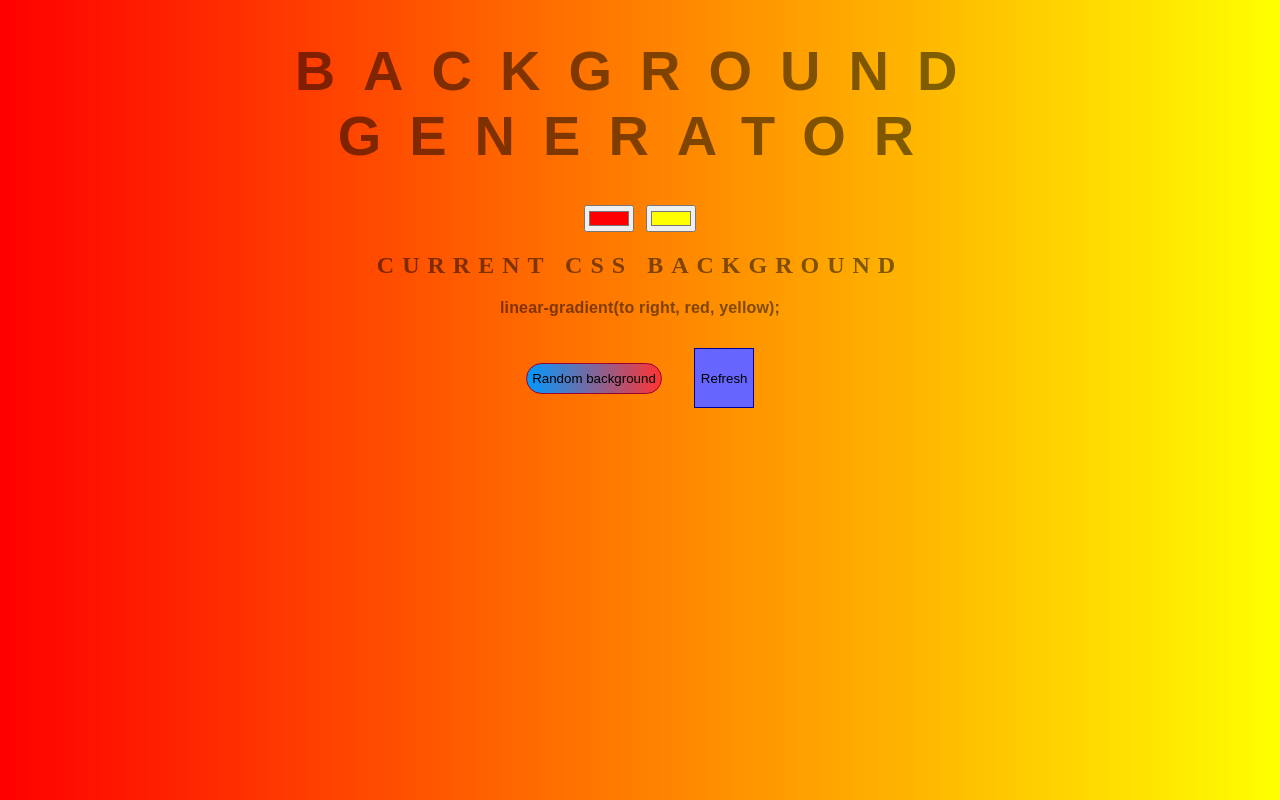
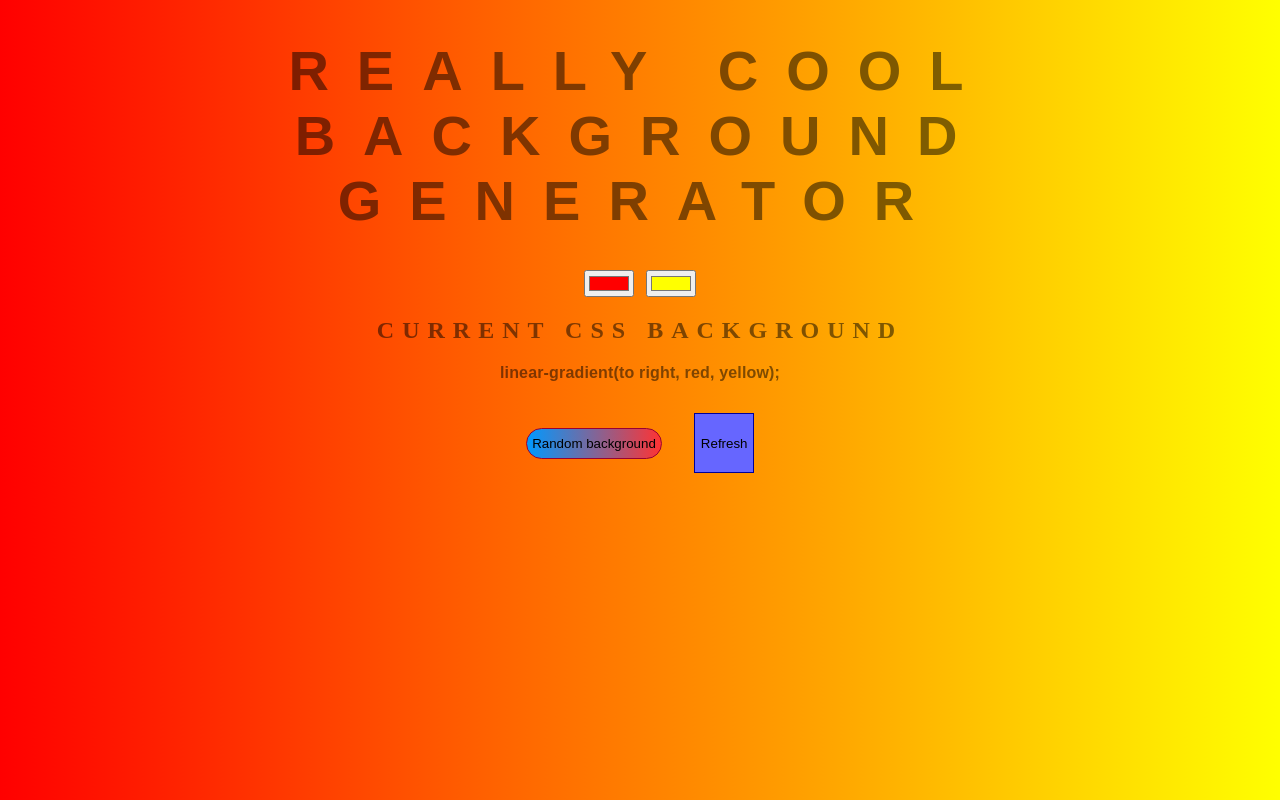
Before and after one commit to YolyaBat/Background-generator, a plain HTML site: page index.html in a window 1280 px wide. Drawn offline with Linux system fonts and the light colour scheme.

Commit message:
Changed title

```diff
--- a/index.html
+++ b/index.html
@@ -5,7 +5,7 @@
 	<link rel="stylesheet" type="text/css" href="style.css">
 </head>
 <body id="gradient" style="background: linear-gradient(to right, red , yellow);">
-	<h1>Background Generator</h1>
+	<h1>Really cool Background Generator</h1>
 	<input class="color1" type="color" name="color1" value="#00ff00">
 	<input class="color2" type="color" name="color2" value="#ff0000">
 	<h2>Current CSS Background</h2>
```
